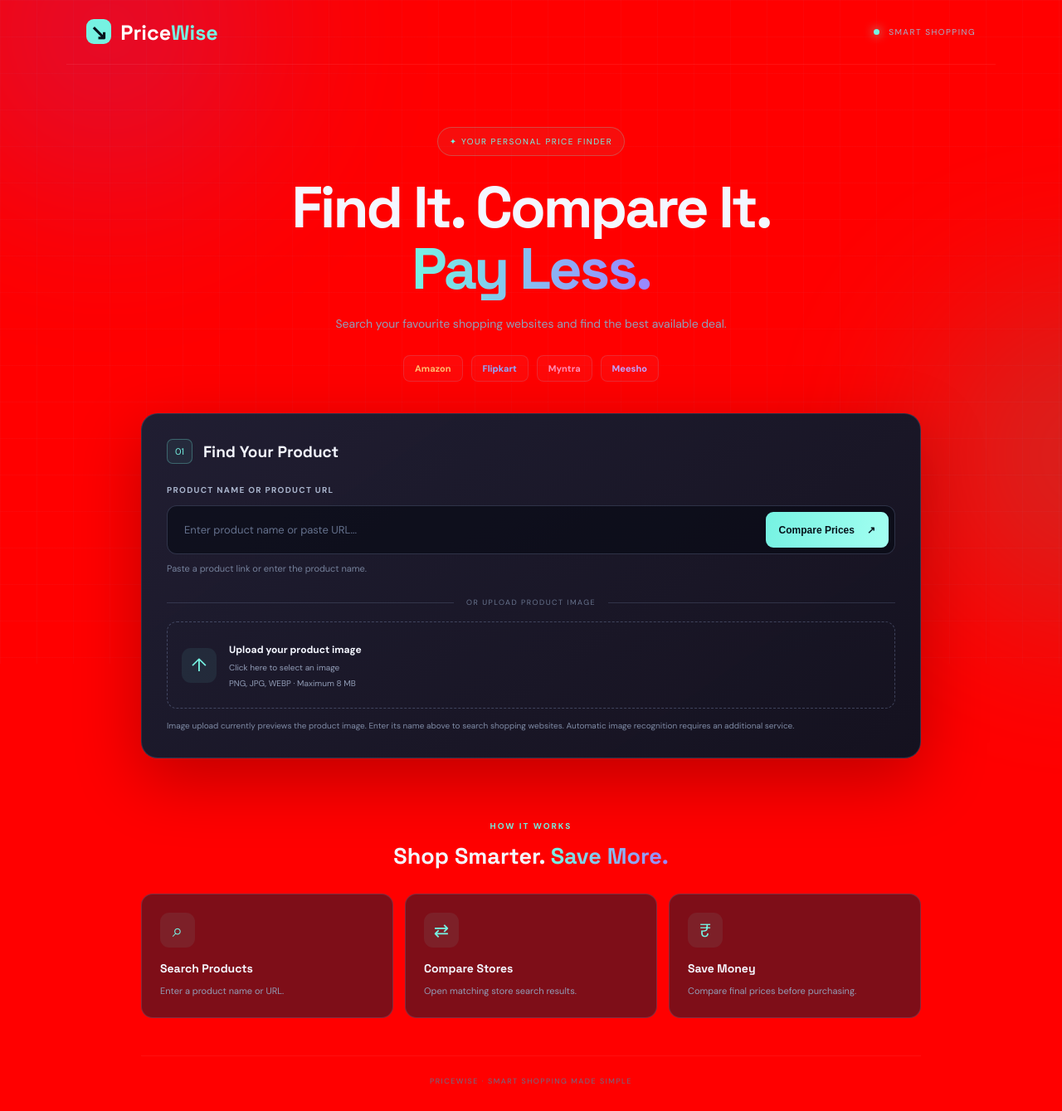
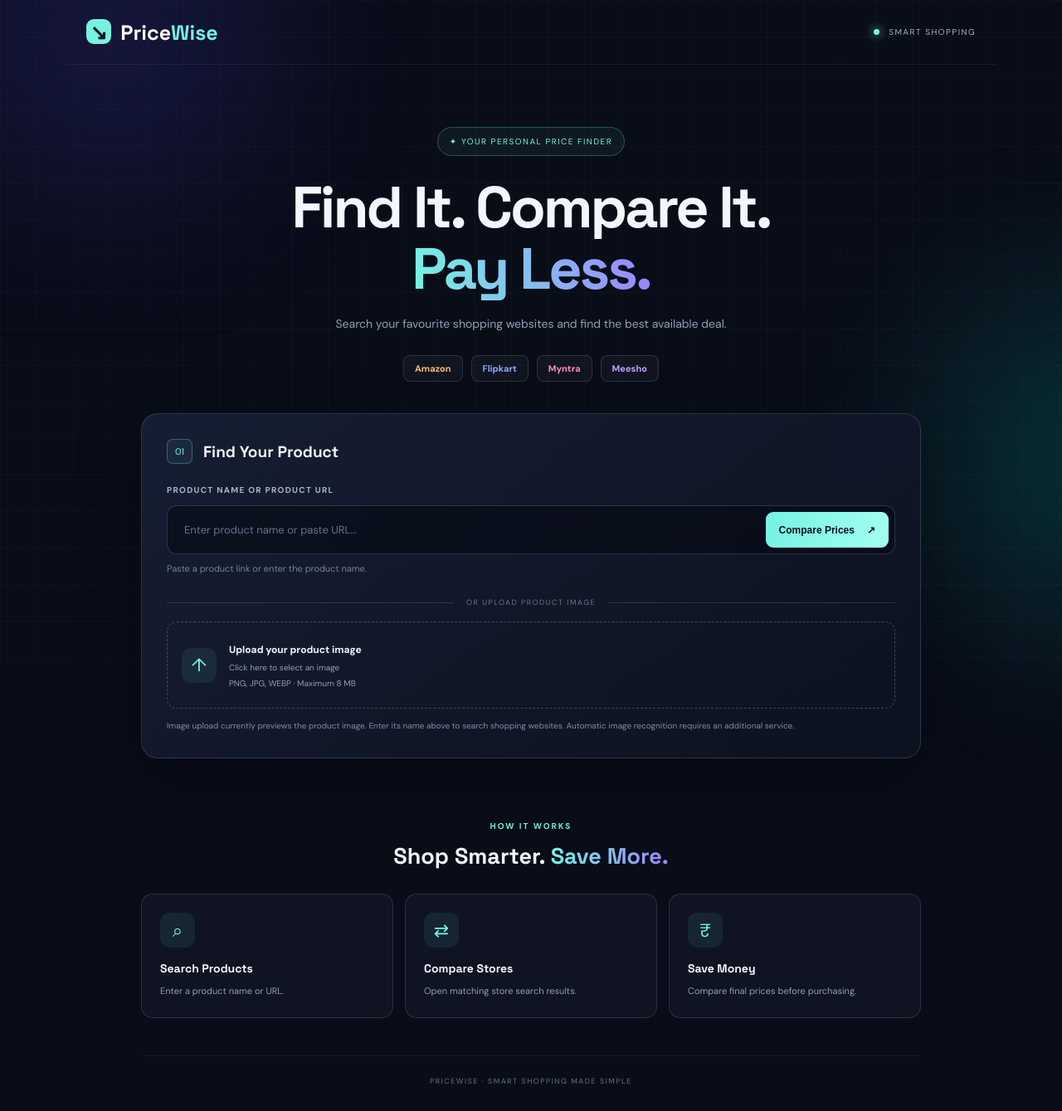
Before and after one commit to dunesh2310/pricewise_website, a Flask app: page / in a window 1280 px wide. Shown: the whole page at 83% size. Run offline with Flask 3, Linux system fonts and the light colour scheme.

Commit message:
Update style.css

```diff
--- a/static/style.css
+++ b/static/style.css
@@ -1050,7 +1050,3 @@ footer {
     background: #16a34a;
     transform: translateY(-2px);
 }
-
-body {
-    background: red !important;
-}
```
